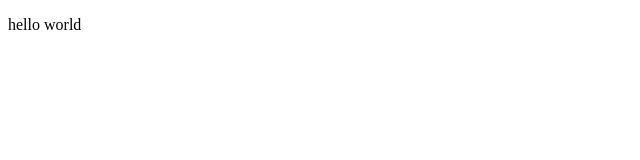
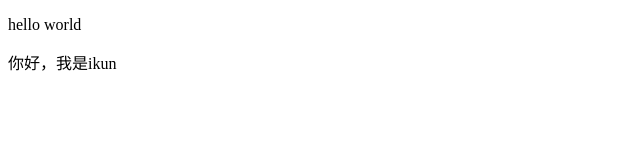
Before and after one commit to zhuangyihan/zhuangyihan.github., a plain HTML site: page index.html in a window 1280 px wide. Shown: the whole page, without its empty margins (0-640 px from the left). Drawn offline with Linux system fonts and the light colour scheme.

Commit message:
Update index.html

```diff
--- a/index.html
+++ b/index.html
@@ -8,5 +8,6 @@
 </head>
 <body>
     <p>hello world</p>
+    <p>你好，我是ikun<p>
 </body>
 </html>
```
